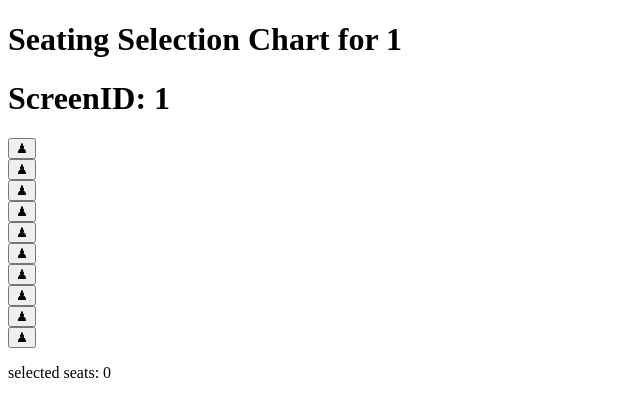
After one commit to hassanmsalama5-cloud/NEA, a Flask app: page /select_seats/1/1 in a window 1280 px wide. The commit adds this page. Shown: the top 417 px of the page, without its empty margins (0-640 px from the left). Run offline with Flask 3, Linux system fonts and the light colour scheme; data comes from the database, SQL or seed files in the repository.

Commit message:
Add seat selection functionality; create seats template and update screenings template for improved user experience

```diff
--- a/app.py
+++ b/app.py
@@ -87,6 +87,38 @@ def select_screening(film_id,film_name):
         error = "No screenings available for this film."
     con.close()
     return render_template("screenings.html", screenings=screenings, film_name=film_name, error=error)
-# def select_seats(screening_id):
+@app.route('/select_seats/<screening_id>/<film_name>', methods=['GET', 'POST'])
+def select_seats(screening_id, film_name):
+    error = None
+    con = sqlite3.connect(DATABASE)
+    con.row_factory = sqlite3.Row
+    cursor = con.cursor()
+    cursor.execute("""
+        SELECT SeatID, SeatNumber, IsAvailable
+        FROM Seats
+        WHERE ScreeningID = ?
+        ORDER BY SeatNumber
+    """, (screening_id,))
+    rows = cursor.fetchall()
+    con.close()
+    seats_by_row = {}
+    for seat in rows:
+        seat_name = seat["Seatnumber"]
+        row_label = seat_name[0]
+        seats_by_row.setdefault(row_label, []).append({
+            "id": seat["SeatID"],
+             "row": row_label,
+            "number": seat_name[1:],
+            "booked": not bool(seat["IsAvailable"])
+
+        })
+    seatslist= []
+    for row in sorted(seats_by_row):
+        seatslist.append(seats_by_row[row])
+
+    if len(seats_by_row) == 0:
+        error = "No seats available for this screening."
+
+    return render_template("seats.html", seat_by_row=seatslist, screening_id=screening_id, film_name=film_name,row=row, error=error)
 if __name__ == "__main__":
     app.run(debug=True)
--- a/templates/screenings.html
+++ b/templates/screenings.html
@@ -14,7 +14,7 @@
         <p>Time  :{{ screening['ScreeningTime']}}</p>
         <p>Screen :{{ screening['ScreenNumber']}}</p>
         </div>
-         <form action="{{ url_for('select_seats',screening_id=screening['ScreeningID']) }}" method="get">
+         <form action="{{ url_for('select_seats',screening_id=screening['ScreeningID'],film_name=film_name)}}" method="get">
             <button type="submit">Select screening</button>
         </form>
         {% endfor %}
--- /dev/null
+++ b/templates/seats.html
@@ -0,0 +1,25 @@
+<!doctype html>
+<html lang="en">
+<head>
+    <meta charset="UTF-8">
+    <title>Seating Selection Chart</title>
+</head>
+<body>
+    <h1>Seating Selection Chart for {{ film_name }}</h1>
+    <h1>ScreenID: {{ screening_id }}</h1>
+     <div class="seat-chart">
+        {% for seat in seat_by_row %}
+        <div class="seat-row">
+            <span class="row-label">{{row[0].row}}</span>
+            {%for seat in row%}
+            <button class"seat{{'available' if not seat.booked else'unavailable'}}" data-seat-id="{{seat.seat_id}}"
+            {%if seat.booked%}disabled{%endif%}>
+                {{'x'if seat.booked else '♟'}}
+            </button>
+            {%endfor%}
+        </div>
+        {%endfor%}
+     </div>
+     <p> selected seats: <span id="selected-seats">0</span></p>
+</body>
+</html>
```
